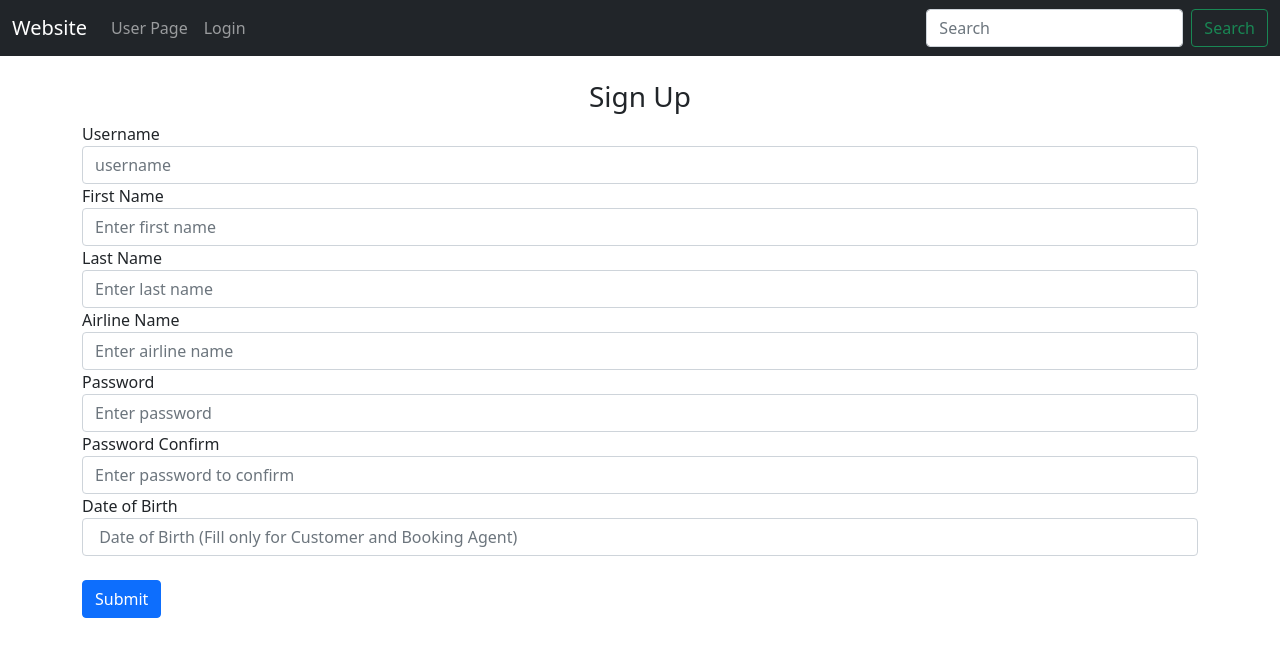
After one commit to alexanderg99/FinalProject, a Flask app: page /register_staff in a window 1280 px wide. The commit adds this page. Shown: the top 657 px of the page. Run offline with Flask 2, Linux system fonts and the light colour scheme.

Commit message:
Version 1

```diff
--- a/Flask/application.py
+++ b/Flask/application.py
@@ -1,4 +1,4 @@
-from flask import Flask, render_template, request, flash
+from flask import Flask, render_template, request, flash, redirect, url_for
 from flask_wtf import FlaskForm
 from wtforms import StringField, SubmitField
 from wtforms.validators import DataRequired
@@ -40,6 +40,7 @@ cnx = pymysql.connect(
 #route create
 @app.route('/')
 def index():
+	flash("Harrao")
 
 	#cursor.execute('''INSERT INTO airline VALUES ('Sam')''')
 	return render_template('index.html')
@@ -78,6 +79,7 @@ def login():
 
 	return render_template('login.html', name=name, password=password, form=form)
 
+
 @app.route('/registers',  methods=['GET', 'POST'])
 def registers():
 
@@ -89,8 +91,81 @@ def registers():
 
 		registerType =  request.form.get('LoginType')
 
+		if registerType == "1":
+
+			return redirect(url_for('register_customer'))
+
+		elif registerType == "2":
+			return redirect(url_for('register_agent'))
+
+		elif registerType == "3":
+
+			return redirect(url_for('register_staff'))
 
 
+
+
+
+
+
+
+		print(registerType)
+
+
+
+
+
+
+
+
+	return render_template('register.html')
+
+@app.route('/register_agent',methods = ['GET','POST'])
+def register_agent():
+	if request.method == 'POST':
+		email = request.form.get('email')
+		password1 = request.form.get('password1')
+		password2 = request.form.get('password2')
+
+		agentID = request.form.get('agentID')
+
+		sql = '''INSERT INTO booking_agent VALUES ('{}','{}','{}')'''.format(email, password1, agentID)
+		with cnx.cursor() as cur:
+			cur.execute(sql)
+
+		cnx.commit()
+
+		return redirect(url_for('register_success'))
+
+	return render_template('register_agent.html')
+
+
+@app.route('/register_staff',methods = ['GET','POST'])
+def register_staff():
+	if request.method == 'POST':
+		username = request.form.get('username')
+		password1 = request.form.get('password1')
+		password2 = request.form.get('password2')
+		first_name = request.form.get('firstName')
+		last_name = request.form.get('lastName')
+		airlineName = request.form.get('airlineName')
+		dob = request.form.get('Date of Birth')
+		agentID = request.form.get('agentID')
+
+		sql = '''INSERT INTO airline_staff VALUES ('{}','{}','{}','{}','{}','{}')'''.format(username,password1,first_name,last_name,dob,airlineName)
+		with cnx.cursor() as cur:
+			cur.execute(sql)
+
+		cnx.commit()
+
+		return redirect(url_for('register_success'))
+
+	return render_template('register_staff.html')
+
+@app.route('/register_customer',  methods = ['GET','POST'])
+def register_customer():
+
+	if request.method == 'POST':
 		email = request.form.get('email')
 		first_name = request.form.get('firstName')
 		password1 = request.form.get('password1')
@@ -105,34 +180,26 @@ def registers():
 		passportCountry = street = request.form.get('Street')
 		dob = request.form.get('Date of Birth')
 
+		sql = '''INSERT INTO customer VALUES ('{}','{}','{}','{}','{}','{}','{}','{}','{}','{}','{}','{}')'''.format(email, first_name,
+																							 password1, buildingNumber,
+																							 street, city, state,
+																							 phoneNumber,
+																							 passportNumber,
+																							 passportExpiration,
+																							 passportCountry, dob)
 
-		#assert types
+		with cnx.cursor() as cur:
+			cur.execute(sql)
 
+		cnx.commit()
 
-		print(registerType)
+		return redirect(url_for('register_success'))
 
+	return render_template('register_customer.html')
 
-
-
-
-		if len(email) < 4:
-			  flash('Email must be greater than 3 characters.', category='error')
-
-
-
-
-		elif len(first_name) < 2:
-		   flash('First name must be greater than 1 character.', category='error')
-		elif password1 != password2:
-		   flash('Passwords don\'t match.', category='error')
-		elif len(password1) < 7:
-		   flash('Password must be at least 7 characters.', category='error')
-		else:
-			pass
-
-
-
-	return render_template('register.html')
+@app.route('/register_success')
+def register_success():
+	return render_template('register_success.html')
 
 
 @app.route('/search')
--- /dev/null
+++ b/Flask/templates/register_staff.html
@@ -0,0 +1,83 @@
+{% extends "base.html" %} {% block title %}Sign Up{% endblock %} {% block
+content %}
+
+
+<form method="POST">
+  <h3 align="center">Sign Up</h3>
+  <div class="form-group">
+    <label for="username">Username</label>
+    <input
+      type="username"
+      class="form-control"
+      id="username"
+      name="username"
+      placeholder="username"
+    />
+  </div>
+  <div class="form-group">
+    <label for="firstName">First Name</label>
+    <input
+      type="text"
+      class="form-control"
+      id="firstName"
+      name="firstName"
+      placeholder="Enter first name"
+    />
+  </div>
+  <div class="form-group">
+    <label for= "lastName">Last Name</label>
+    <input
+      type="text"
+      class="form-control"
+      id="lastName"
+      name="lastName"
+      placeholder="Enter last name"
+    />
+  </div>
+  <div class="form-group">
+    <label for= "airlineName">Airline Name</label>
+    <input
+      type="text"
+      class="form-control"
+      id="airlineName"
+      name="airlineName"
+      placeholder="Enter airline name"
+    />
+  </div>
+  <div class="form-group">
+    <label for="password1">Password</label>
+    <input
+      type="password"
+      class="form-control"
+      id="password1"
+      name="password1"
+      placeholder="Enter password"
+    />
+  </div>
+  <div class="form-group">
+    <label for="password2">Password Confirm</label>
+    <input
+      type="password"
+      class="form-control"
+      id="password2"
+      name="password2"
+      placeholder="Enter password to confirm"
+    />
+  </div>
+
+  <div class="form-group">
+    <label for="Date of Birth">Date of Birth</label>
+    <input
+      type="text"
+      class="form-control"
+      id="Date of Birth"
+      name="Date of Birth"
+      placeholder=" Date of Birth (Fill only for Customer and Booking Agent)"
+    />
+  </div>
+
+
+  <br />
+  <button type="submit" class="btn btn-primary">Submit</button>
+</form>
+{% endblock %}
```
Also changed, not shown: Flask/templates/register.html (+0 -124 lines), Flask/templates/register_customer.html (added, +151 -0 lines).
